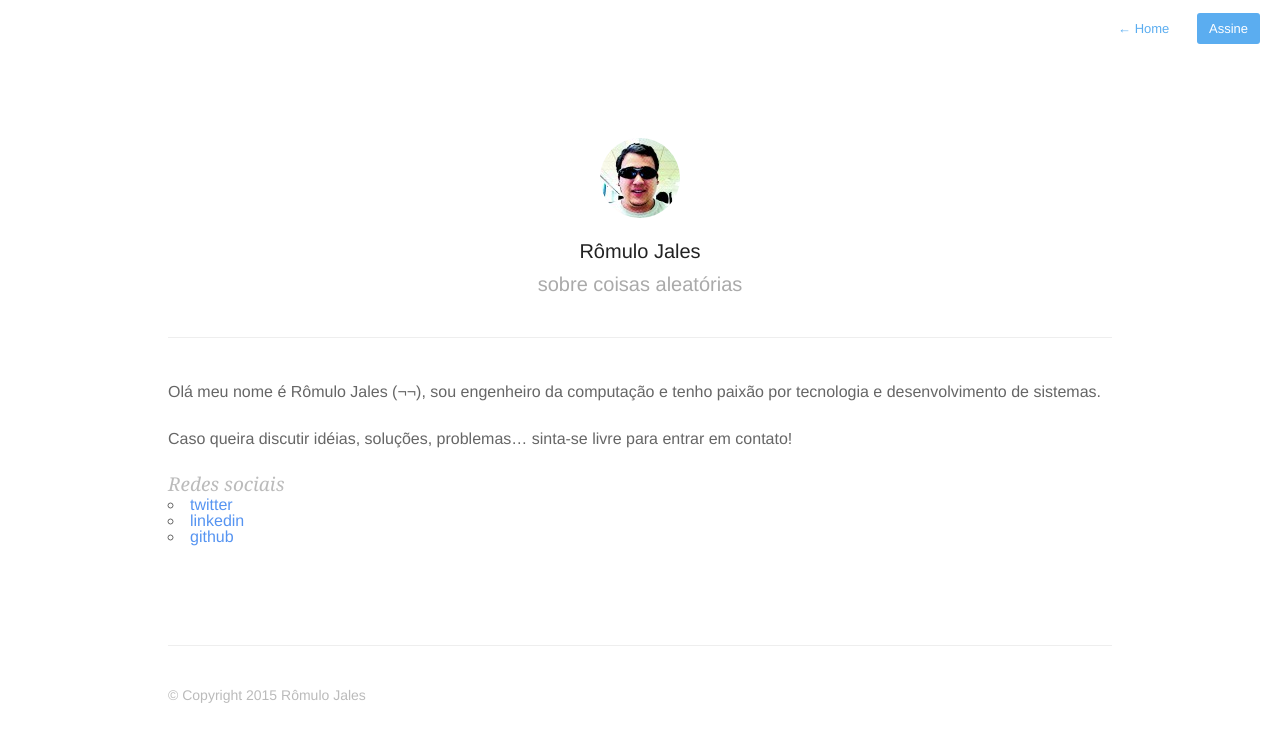
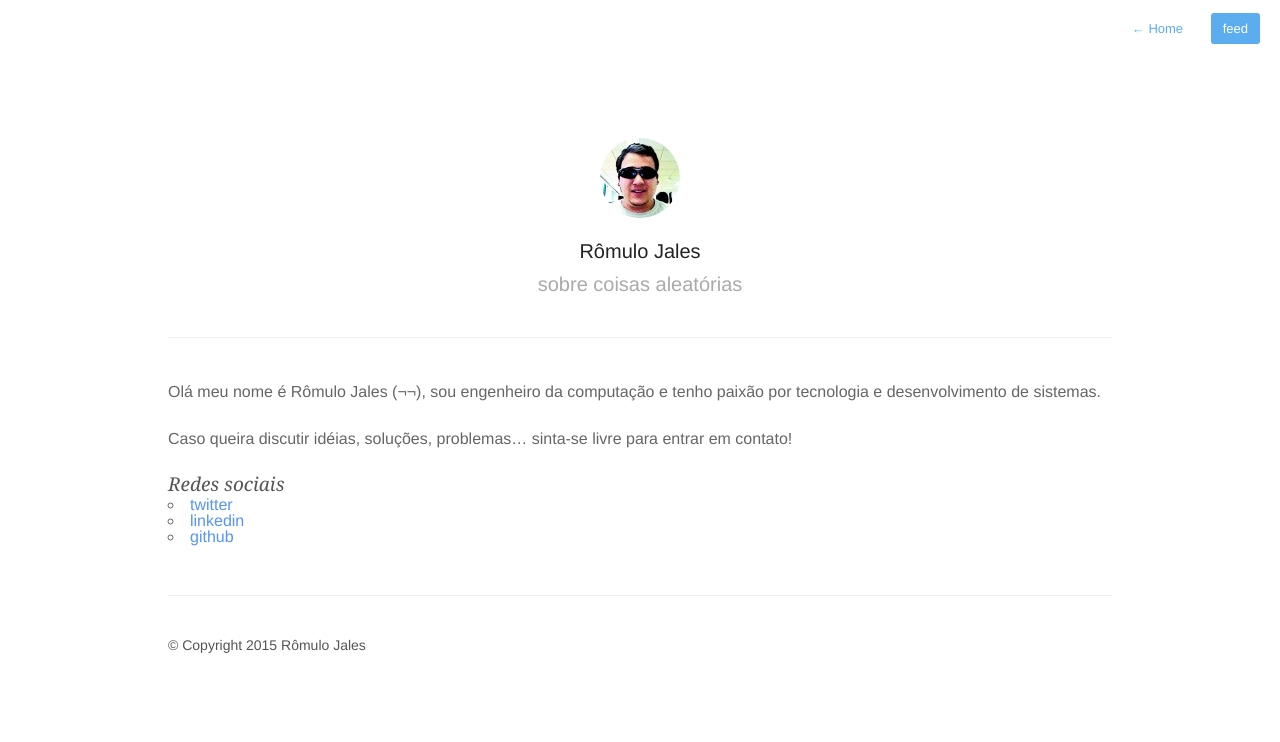
Before and after one commit to romulojales/romulojales.github.io, a Jekyll site: the page built from about.md, in a window 1280 px wide. Shown: the top 742 px of the page. Built offline with Jekyll 4.4.1, drawn with Linux system fonts in a browser that asks for light colours; nearby versions of some CDN libraries; Markdown is read by kramdown in place of the engine named in the settings.

Commit message:
alugns ajustes de css

```diff
--- a/_includes/navigation.html
+++ b/_includes/navigation.html
@@ -8,5 +8,5 @@
             <a href='{{ site.baseurl }}sobre'>Sobre </a>
         {% endif %}
     {% endif %}
-    <a class="cta" href="{{ site.baseurl }}feed.xml">Assine</a>
+    <a class="cta" href="{{ site.baseurl }}feed.xml">feed</a>
 </nav>
--- a/_includes/post-list.html
+++ b/_includes/post-list.html
@@ -1,7 +1,7 @@
 <ul id="post-list">
     {% for post in paginator.posts %}
         <li>
-            <a href='{{ post.url }}'><aside class="dates">{{ post.date | date:"%b %d" }}</aside></a>
+            <a href='{{ post.url }}'><aside class="dates">{{ post.date | date:"%b %d, %Y" }}</aside></a>
             <a href='{{ post.url }}'>{{ post.title }} <h2>{{ post.description }}</h2></a>
         </li>
     {% endfor %}
--- a/_layouts/default.html
+++ b/_layouts/default.html
@@ -1,5 +1,5 @@
 <!DOCTYPE html>
-<html lang="en">
+<html lang="pt-br">
 <head>
   <meta charset="utf-8">
   <meta http-equiv="X-UA-Compatible" content="IE=edge,chrome=1">
@@ -8,7 +8,7 @@
   <title>{{ site.name }}{% if page.title %} - {{ page.title }}{% endif %}</title>
   <link rel="shortcut icon" href="/assets/images/favicon.ico">
   <link rel="stylesheet" href="/assets/css/style.css">
-  <link rel="alternate" type="application/rss+xml" title="My Blog" href="/rss.xml">
+  <link rel="alternate" type="application/rss+xml" title="Rômulo Jales" href="/rss.xml">
   <link rel="stylesheet" href="/assets/css/highlight.css">
 </head>
 <body>
--- a/_posts/2015-07-16-de-volta.markdown
+++ b/_posts/2015-07-16-de-volta.markdown
@@ -4,7 +4,7 @@ date:   2015-07-16 02:06:00
 description:
 ---
 
-Incentivado por [Willian Justen][bill-page] voltarei a blogar. A idéia é manter o blog atualizado discutindo sempre o
+Incentivado por [Willian Justen][bill-page] voltarei a blogar (Valeu Bill!). A idéia é manter o blog atualizado discutindo sempre o
 dia a dia do meu trabalho e opinões que eu acho pertinente compartilhar.
 
 Vamos lá!
--- a/about.md
+++ b/about.md
@@ -7,7 +7,6 @@ profile: true
 Olá meu nome é Rômulo Jales (¬¬), sou engenheiro da computação e tenho paixão por tecnologia e desenvolvimento de sistemas.
 
 Caso queira discutir idéias, soluções, problemas... sinta-se livre para entrar em contato!
-
 
 ##Redes sociais
 
--- a/assets/css/style.css
+++ b/assets/css/style.css
@@ -66,7 +66,7 @@ h1 {
 
 h2 {
 	font: italic 19px/1.3em Georgia,serif;
-	color: #bbb;
+	color: #555;
 }
 
 .profile #wrapper {
@@ -110,14 +110,10 @@ h2 {
 
 nav.main-nav {
 	padding: 20px 20px 0;
-
-	/*max-width: 600px;*/
-	/*width:100%;*/
 	background: #fff;
 	background: rgba(255,255,255,.90);
 	margin: 0 auto;
 	text-align: right;
-	/*position: fixed;*/
 	z-index: 100;
 }
 
@@ -127,7 +123,6 @@ nav.main-nav a {
 	padding: 8px 12px;
 	color: #5badf0;
 	font-size: 13px;
-	/*font-weight: bold;*/
 	line-height: 1.35;
 	border-radius: 3px;
 
@@ -185,7 +180,6 @@ a,
 ul 	{ margin:0; padding:0; }
 li	{ list-style-type:circle; list-style-position:inside; }
 
-/* Line Height */
 #post-body, p { line-height:1.7; }
 
 b, strong { font-weight: 500;
@@ -218,7 +212,7 @@ em, i { font-style: italic; }
 
 .home h2 {
 	font: italic 19px/1.3em Georgia,serif;
-	color: #bbb;
+	color: #555;
 }
 
 .post header {
@@ -272,7 +266,7 @@ h6 {
 }
 
 p.small {
-	color: #bbb;
+	color: #555;
 	font-size: 14px;
 	line-height: 1.5;
 	display: block;
@@ -371,7 +365,7 @@ img {
 Post List
 =========================================== */
 #post-list,#archive-list {
-	margin-top: 100px;
+	margin-top: 10px;
 }
 
 #post-list li,#archive-list li {
@@ -398,7 +392,7 @@ Post List
 	position: relative;
 	top: 1px;
 	font: 300 17px/1.8 "Helvetica Neue",helvetica,Arial,sans-serif;
-	color: #bbb;
+	color: #555;
 }
 
 #post-list-footer {
@@ -431,7 +425,7 @@ Post List
 #footer {
 	box-shadow: inset 0 1px 0 #eee;
 	padding: 40px 0 0 0;
-	margin-top: 100px;
+	margin-top: 50px;
 }
 
 /* Post Page */
@@ -440,7 +434,7 @@ Post List
 }
 
 .post {
-	margin: 80px 0 0 0;
+	margin: 10px 0 0 0;
 }
 
 #post-meta {
@@ -570,7 +564,7 @@ h2.month {
 	position: relative;
 	top: 1px;
 	font: 300 17px/1.7 "Helvetica Neue",helvetica,Arial,sans-serif;
-	color: #bbb;
+	color: #555;
 }
 
 #archive-list li a:hover,#archive-list li:hover .dates {
```
Also changed, not shown: _drafts/2015-07-17-como-e-pq-microservicos-no-ge.markdown (added, +27 -0 lines), _drafts/2015-07-18-iniciando-os-estudos-em-go.markdown (added).
